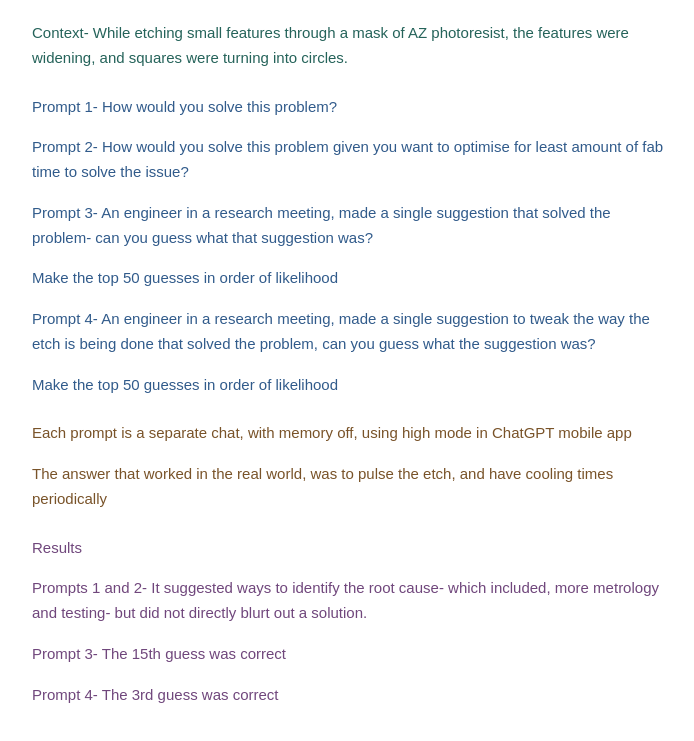
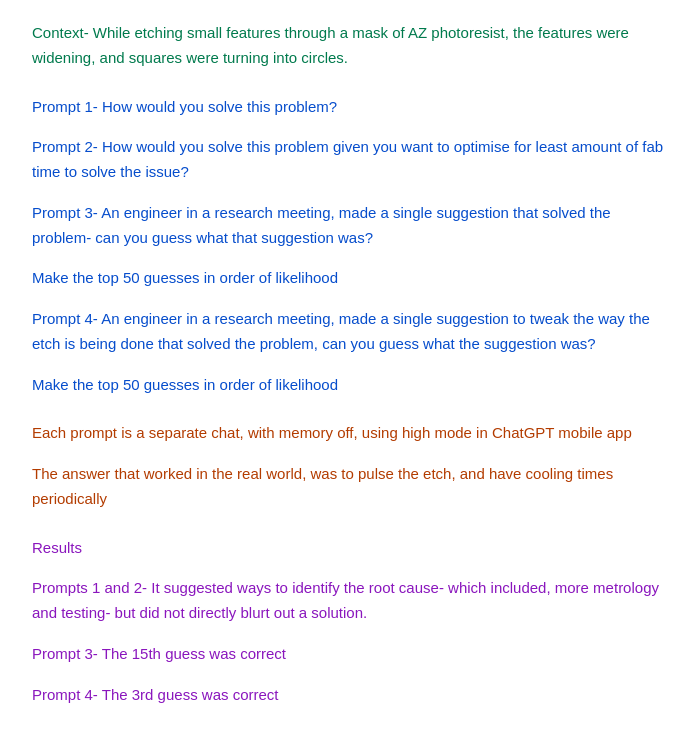
Before and after one commit to processzero/processzero.github.io, a plain HTML site: page blog/prompting-chatgpt-about-an-etch/index.html in a window 1280 px wide. Shown: the part 149-890 px from the top of the page, without its empty margins (288-982 px from the left). Drawn offline with Linux system fonts and the light colour scheme.

Commit message:
Use stronger colors for experiment sections

```diff
--- a/assets/site.css
+++ b/assets/site.css
@@ -69,10 +69,10 @@ details[open] { margin-bottom: 28px; }
 blockquote { margin: 16px 0; padding-left: 16px; border-left: 2px solid #ddd; }
 .post-part + .post-part { margin-top: 24px; }
 .post-part > :last-child { margin-bottom: 0; }
-.post-context { color: #25635a; }
-.post-prompts { color: #315b8b; }
-.post-notes { color: #795329; }
-.post-results { color: #70477c; }
+.post-context { color: #007a4d; }
+.post-prompts { color: #064dcc; }
+.post-notes { color: #b33c00; }
+.post-results { color: #8a16bd; }
 .post-results h2 { font-size: inherit; font-weight: 400; line-height: inherit; margin: 0 0 16px; }
 @media (max-width: 480px) {
   body { margin: 28px auto; padding: 0 20px; }
--- a/blog/prompting-chatgpt-about-an-etch/index.html
+++ b/blog/prompting-chatgpt-about-an-etch/index.html
@@ -5,7 +5,7 @@
   <meta name="viewport" content="width=device-width, initial-scale=1">
   <meta name="description" content="Experiment 1 from Process Zero.">
   <title>Experiment 1 | Process Zero</title>
-  <link rel="stylesheet" href="/assets/site.css?v=6">
+  <link rel="stylesheet" href="/assets/site.css?v=7">
 </head>
 <body>
   <nav aria-label="Site"><p><a href="/blog/">Blog</a></p></nav>
```
